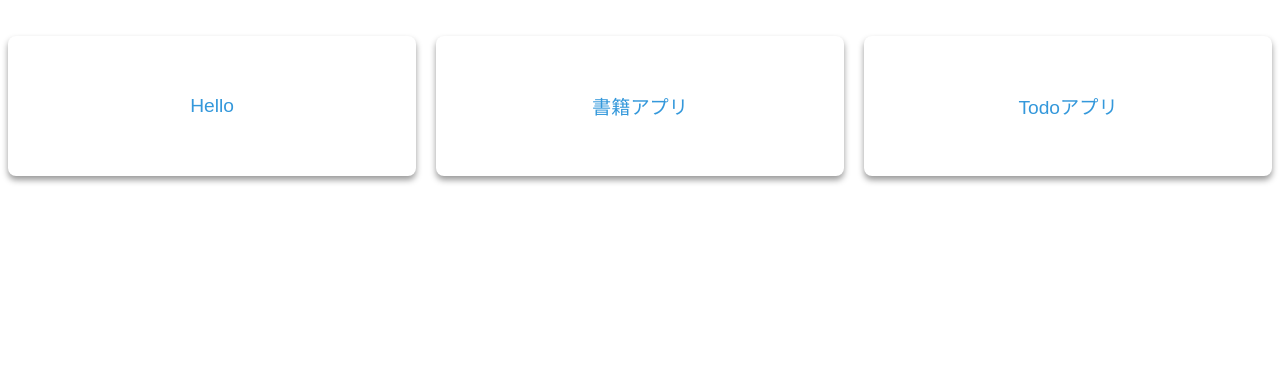
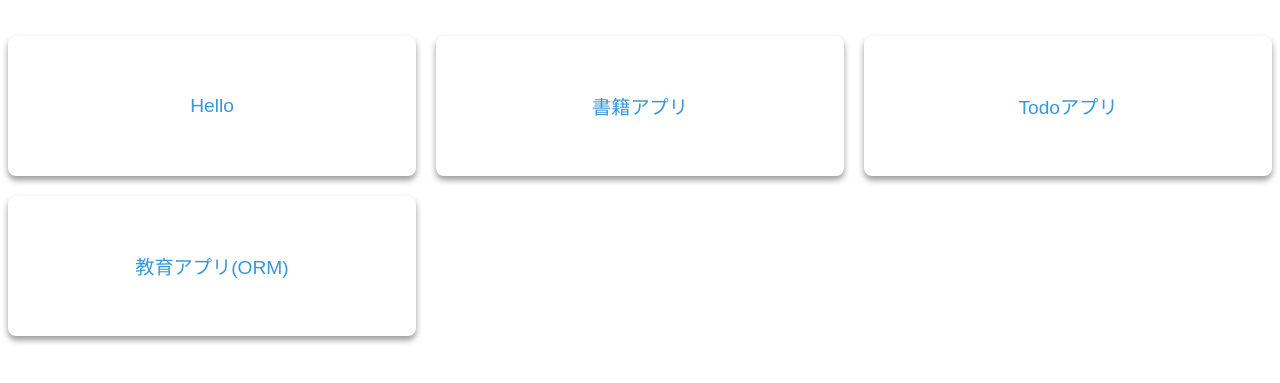
Before and after one commit to shusuke-lifebook/myproject, a Django app: page /menu/ in a window 1280 px wide. Shown: the part 161-544 px from the top of the page. Run offline with Django 5.2, Linux system fonts and the light colour scheme; the visitor is signed in with stand-in values (Sample User, id 1).

Commit message:
教育アプリ(ORM)のリンクを追加

```diff
--- a/myproject/templates/menu.html
+++ b/myproject/templates/menu.html
@@ -18,6 +18,7 @@
             <a href="{% url 'hello' %} " class="menu-item">Hello</a>
             <a href="{% url 'book_list' %}" class="menu-item">書籍アプリ</a>
             <a href="{% url 'todo_list' %}" class="menu-item">Todoアプリ</a>
+            <a href="{% url 'orm_index' %}" class="menu-item">教育アプリ(ORM)</a>
         </div>
     </div>
 </body>
```
